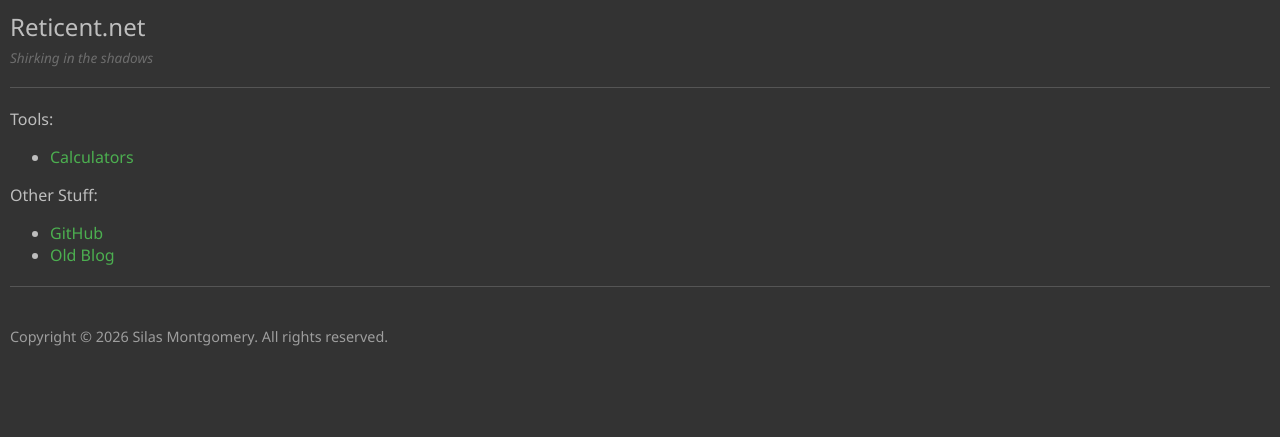
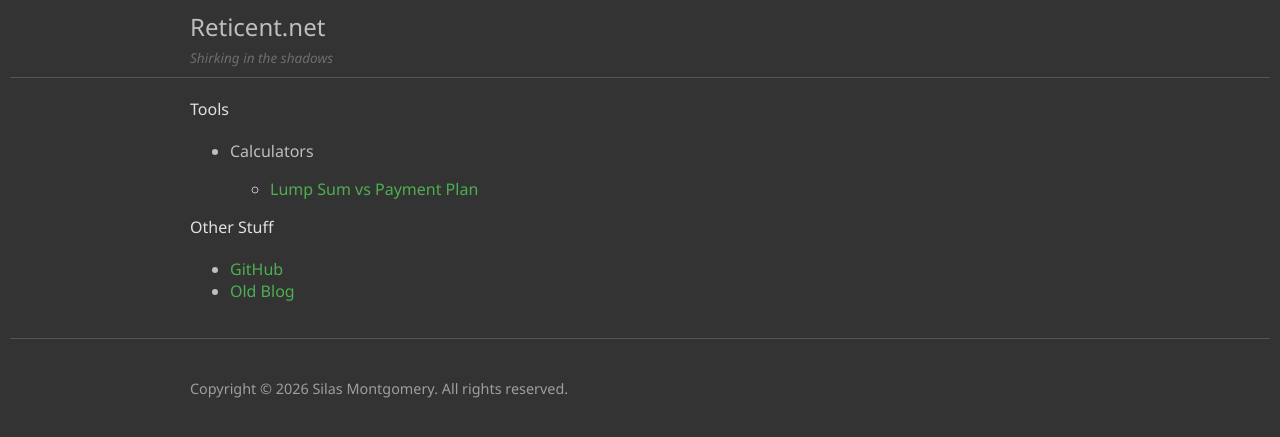
Before and after one commit to silasmontgomery/reticent.net, a PHP site: page / in a window 1280 px wide. Shown: the top 437 px of the page. Run offline with PHP 8.4, Linux system fonts and the light colour scheme.

Commit message:
Converted to php for dynamic loading and pretty urls

```diff
--- /dev/null
+++ b/components/nav-menu.php
@@ -0,0 +1,5 @@
+<div class="center-content nav-container">
+    <nav class="nav-menu">
+        Go: <a href="/">Home</a>
+    </nav>
+</div>
--- a/html/index.html
+++ /dev/null
@@ -1,25 +0,0 @@
-<!DOCTYPE html>
-<html lang="en">
-<head>
-    <meta charset="UTF-8">
-    <meta name="viewport" content="width=device-width, initial-scale=1.0">
-    <title>Shirking in the shadows</title>
-    <link rel="stylesheet" href="style.css">
-</head>
-<body>
-    <div class="title">Reticent.net</div>
-    <p class="subtitle"><i>Shirking in the shadows</i></p>
-    <div class="divider"></div>
-    <p>Tools:</p>
-    <ul>
-        <li><a href="calculators.html">Calculators</a></li>
-    </ul>
-    <p>Other Stuff:</p>
-    <ul>
-        <li><a href="https://github.com/silasmontgomery">GitHub</a></li>
-        <li><a href="https://old-blog.reticent.net">Old Blog</a></li>
-    </ul>
-    <div class="divider"></div>
-    <p class="footer">Copyright &copy; 2026 Silas Montgomery. All rights reserved.</p>
-</body>
-</html>
--- /dev/null
+++ b/html/index.php
@@ -0,0 +1,42 @@
+<?php
+require_once __DIR__ . '/../auto_loader.php';
+if (!isset($title)) {
+    $title = 'Shirking in the shadows';
+}
+if (!isset($body)) {
+    $body = '';
+}
+?>
+<!DOCTYPE html>
+<html lang="en">
+<head>
+    <meta charset="UTF-8">
+    <meta name="viewport" content="width=device-width, initial-scale=1.0">
+    <title><?php echo $title; ?></title>
+    <style>
+        <?php include __DIR__ . '/style.css'; ?>
+    </style>
+</head>
+<body>
+    <div class="center-content">
+        <div>
+            <div class="title">Reticent.net</div>
+            <p class="subtitle"><i><?php echo $title; ?></i></p>
+        </div>
+    </div>
+    <div class="divider"></div>
+    <?php if($page !== 'home.php'): ?>
+        <?php include __DIR__ . '/../components/nav-menu.php'; ?>
+    <?php endif; ?>
+    <div class="center-content" id="main">
+        <?php echo $body; ?>
+    </div>
+    <div class="divider"></div>
+    <?php if($page !== 'home.php'): ?>
+        <?php include __DIR__ . '/../components/nav-menu.php'; ?>
+    <?php endif; ?>
+    <div class="center-content">
+        <p class="footer">Copyright &copy; 2026 Silas Montgomery. All rights reserved.</p>
+    </div>
+</body>
+</html>
--- a/html/style.css
+++ b/html/style.css
@@ -4,6 +4,10 @@ body {
     color: #bebebe;
     margin: 0;
     padding: 10px;
+    text-align: left;
+}
+.inline-block {
+    display: inline-block;
 }
 a, a:visited {
     color: #4caf50;
@@ -12,25 +16,32 @@ a, a:visited {
 a:active, a:hover {
     text-decoration: underline;
 }
+.center-content {
+    max-width: 900px;
+    margin: 0 auto;
+}
+#main {
+
+}
 .title {
     font-size: 1.5em;
     font-weight: normal;
     margin: 0 0 5px 0;
 }
 h1, h2 {
-    font-size: 1.5em;
+    font-size: 1.25em;
     font-weight: normal;
     margin: 0 0 20px 0;
-    text-decoration: underline;
+    color: #e1e1e1;
 }
 h2 {
-    font-size: 1.2em;
+    font-size: 1em;
 }
 .subtitle {
     font-size: .85em;
     color: #6d6d6d;
     font-style: italic;
-    margin: 0 0 20px 0;
+    margin: 0 0 10px 0;
 }
 .footer {
     margin-top: 40px;
@@ -39,13 +50,15 @@ h2 {
 }
 .divider {
     border-top: 1px solid #555;
-    margin: 20px 0;
+    margin: 0;
+    padding: 0;
+}
+.column {
+    float: left;
+    padding: 0 40px 0 0;
 }
 .calculator {
-    float: left;
-    padding: 20px;
     max-width: 375px;
-    margin-right: 20px;
 }
 .form-section {
     margin-bottom: 20px;
@@ -54,7 +67,7 @@ h2 {
     display: block;
     margin-bottom: 5px;
 }
-.form-section input[type="text"], .form-section input[type="number"] {
+.form-section input[type="text"], .form-section input[type="number"], .form-section select {
     padding: 8px;
     margin-bottom: 5px;
     border: 1px solid #555;
@@ -79,7 +92,8 @@ form input[type="submit"]:hover {
     background-color: #45a049;
 }
 .nav-menu {
-    margin-bottom: 20px;
+    margin: 5px 0;
+    text-align: right;
 }
 .nav-menu a {
     margin-right: 15px;
@@ -87,6 +101,6 @@ form input[type="submit"]:hover {
 .nav-menu a:hover {
     text-decoration: underline;
 }
-.calculator-results {
-    float: left;
+#main {
+    padding: 20px;
 }
--- /dev/null
+++ b/pages/home.php
@@ -0,0 +1,21 @@
+<?php
+$title = 'Shirking in the shadows';
+$body = <<<HTML
+
+<h2>Tools</h2>
+<ul>
+    <li>
+        <p>Calculators</p>
+        <ul>
+            <li><a href="/tools/lump_sum_vs_payment_plan">Lump Sum vs Payment Plan</a></li>
+        </ul>
+    </li>
+</ul>
+<h2>Other Stuff</h2>
+<ul>
+    <li><a href="https://github.com/silasmontgomery">GitHub</a></li>
+    <li><a href="https://old-blog.reticent.net">Old Blog</a></li>
+</ul>
+
+HTML;
+?>
```
Also changed, not shown: auto_loader.php (added, +41 -0 lines), html/calculators.html (deleted, +0 -98 lines), pages/tools/lump_sum_vs_payment_plan.php (added, +110 -0 lines), 1 other file.
